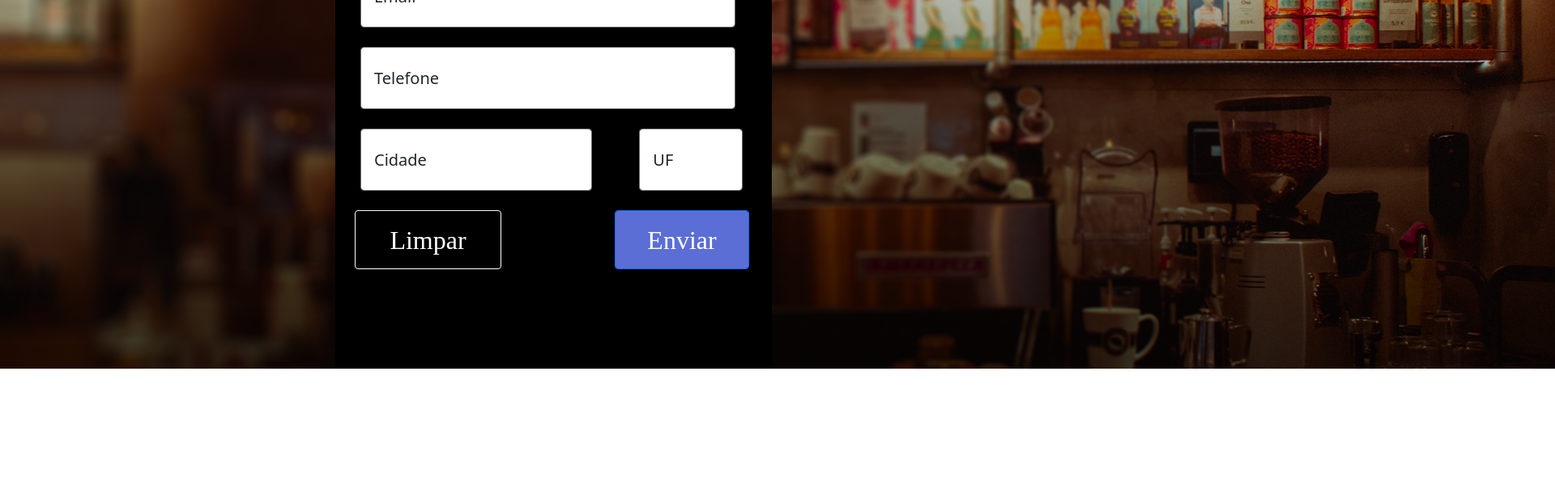
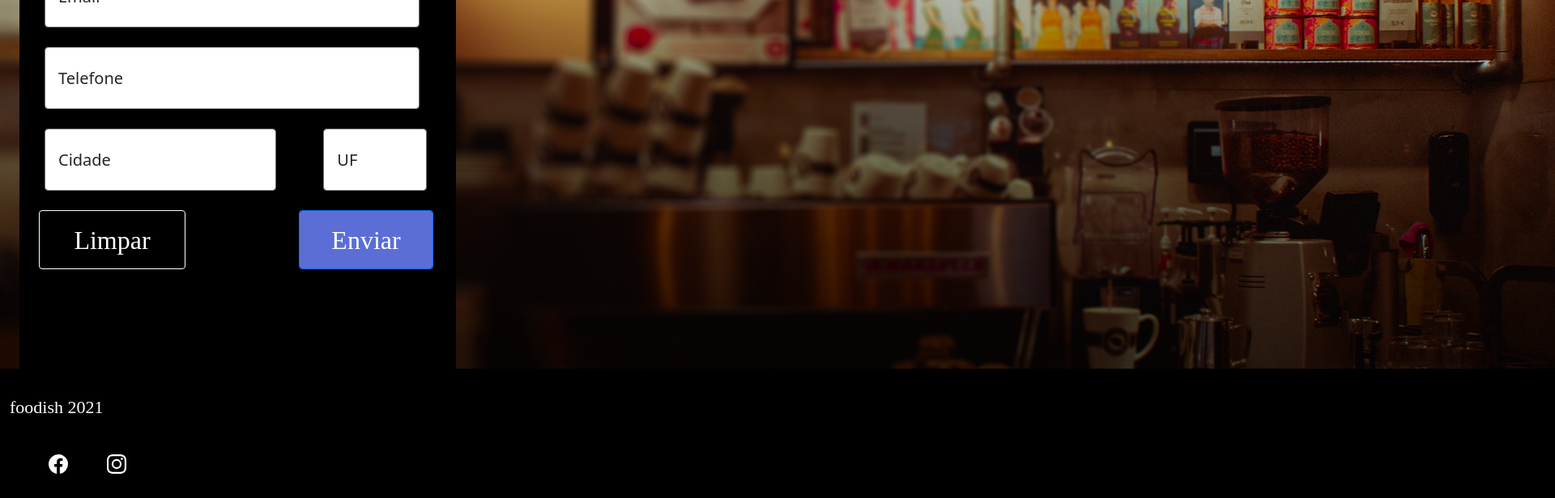
Before and after one commit to khalegjr/foodish-frontend, a React (Create React App) app: page / in a window 1280 px wide. Shown: the part 2366-2982 px from the top of the page at 81% size, 1920 px wide, since content can reach past the window. Before the commit the page ends 2822 px from the top, so only its background shows below. Built offline with nearby package versions, Linux system fonts and the light colour scheme.

Commit message:
feat(footer): Cria estrutura base do footer

```diff
--- a/src/App.css
+++ b/src/App.css
@@ -57,6 +57,12 @@
   opacity: 1;
 }
 
+.footer {
+  width: 1920px;
+  height: 160px;
+  background: #000000 0% 0% no-repeat padding-box;
+}
+
 @keyframes App-logo-spin {
   from {
     transform: rotate(0deg);
--- a/src/App.js
+++ b/src/App.js
@@ -15,6 +15,8 @@ import {
 import Carousel from "react-multi-carousel";
 import "react-multi-carousel/lib/styles.css";
 import image1 from "./assets/img/5c2e894fed6dddaf5b0998129bafd941.png";
+import facebook from "./assets/img/facebook.svg";
+import instagram from "./assets/img/instagram.svg";
 import { useState } from "react";
 
 function App() {
@@ -506,7 +508,7 @@ function App() {
       </section>
 
       <section class="sessao3">
-        <Container>
+        <Container fluid>
           <Row>
             <Col sm={8}>
               <Container>
@@ -571,7 +573,7 @@ function App() {
       </section>
 
       <section class="sessao4">
-        <Container>
+        <Container fluid>
           <Row>
             <Col sm={4}>
               <Container>
@@ -770,6 +772,40 @@ function App() {
           </Row>
         </Container>
       </section>
+
+      <footer bg="dark" class="footer">
+        <Container fluid className="align-items-center" md={12}>
+          <Row>
+            <Col className="mx-6">
+              <Row>
+                <h4
+                  style={{
+                    /* UI Properties */
+                    textAlign: "left",
+                    font: "normal normal 300 22px/96px Poppins",
+                    letterSpacing: "0px",
+                    color: "#FFFFFF",
+                  }}
+                >
+                  foodish 2021
+                </h4>
+              </Row>
+
+              <Row>
+                <Col>
+                  <img
+                    src={facebook}
+                    alt="página no facebook"
+                    className="mx-5"
+                  />
+
+                  <img src={instagram} alt="página no instagram" />
+                </Col>
+              </Row>
+            </Col>
+          </Row>
+        </Container>
+      </footer>
     </div>
   );
 }
```
Also changed, not shown: src/assets/img/facebook.svg (added), src/assets/img/instagram.svg (added).
